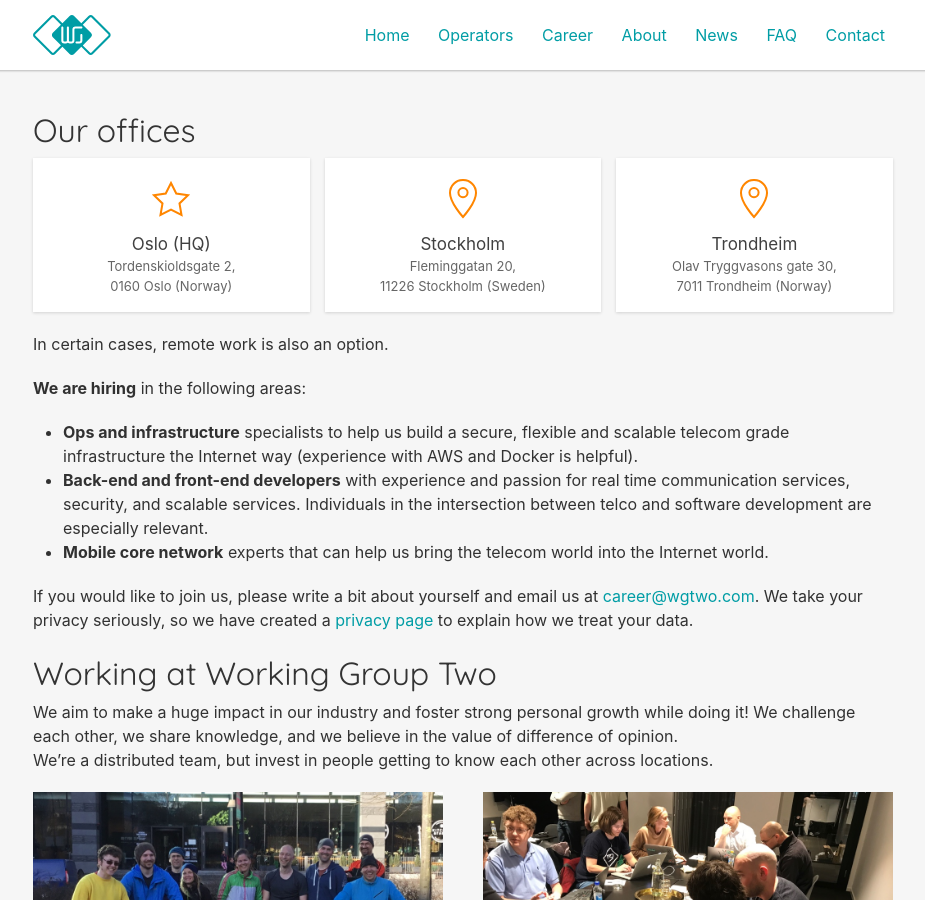
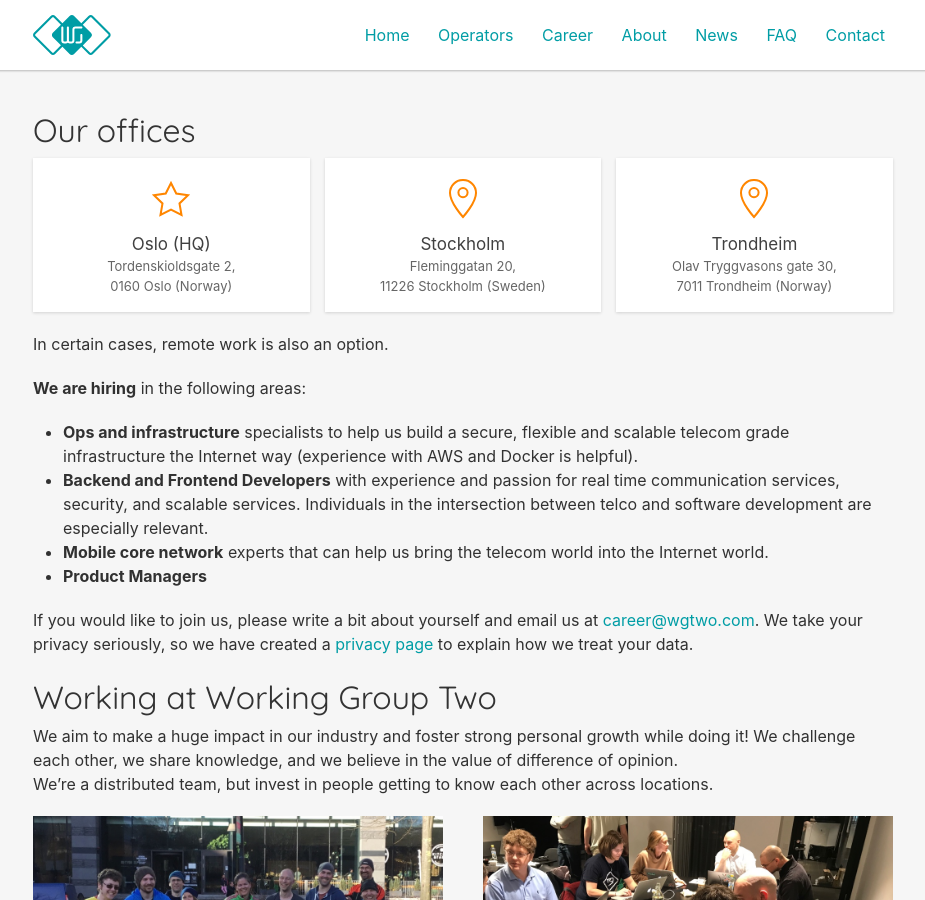
Before and after one commit to working-group-two/engineering-blog, a Jekyll site: the page built from pages/career.md, in a window 1280 px wide and 900 px high. Shown: the whole window, without its empty margins (177-1102 px from the left). Built offline with Jekyll 4.4.1, drawn with Linux system fonts in a browser that asks for light colours; nearby versions of some CDN libraries.

Commit message:
Update career.md

```diff
--- a/pages/career.md
+++ b/pages/career.md
@@ -16,8 +16,9 @@
 
 **We are hiring** in the following areas:
 *   **Ops and infrastructure** specialists to help us build a secure, flexible and scalable telecom grade infrastructure the Internet way (experience with AWS and Docker is helpful).
-*   **Back-end and front-end developers** with experience and passion for real time communication services, security, and scalable services. Individuals in the intersection between telco and software development are especially relevant.
+*   **Backend and Frontend Developers** with experience and passion for real time communication services, security, and scalable services. Individuals in the intersection between telco and software development are especially relevant.
 *   **Mobile core network** experts that can help us bring the telecom world into the Internet world.
+*   **Product Managers**
 
 
 If you would like to join us, please write a bit about yourself and email us at <career@wgtwo.com>.
```
